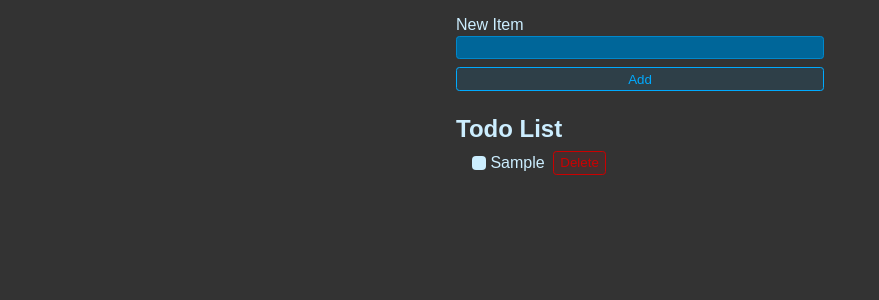
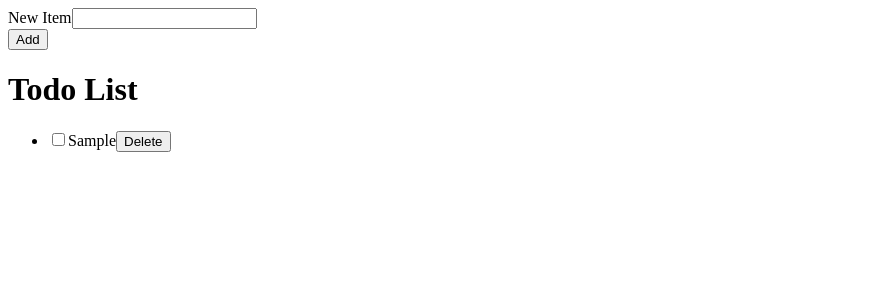
Before and after one commit to Breylu/React, a React (Vite) app: page / in a window 1280 px wide. Both pictures are taken after typing "Sample" into the empty fields and a click on the button "Add". Shown: the top 300 px of the page, without its empty margins (0-879 px from the left). Built offline with nearby package versions, Linux system fonts and the light colour scheme.

Commit message:
ReFormatted

```diff
--- a/src/App.jsx
+++ b/src/App.jsx
@@ -1,7 +1,6 @@
 import { useEffect, useState } from "react";
-import { NewTodoForm } from "./NewTodoForm";
-import "./style.css";
-import { TodoList } from "./TodoList";
+import { NewTodoForm } from "./components/NewTodoForm";
+import { TodoList } from "./components/TodoList";
 
 export default function App() {
   const [todos, setTodos] = useState(() => {
--- a/src/style.css
+++ /dev/null
@@ -1,139 +0,0 @@
-* {
-    font-family: Arial, Helvetica, sans-serif;
-    box-sizing: border-box;
-  }
-
-  body {
-    background: #333;
-    color: hsl(200, 100%, 90%);
-    max-width: 400px;
-    padding: 1rem;
-    margin: 0 auto;
-  }
-
-  .new-item-form {
-    display: flex;
-    flex-direction: column;
-    gap: 0.5rem;
-  }
-
-  .form-row {
-    display: flex;
-    flex-direction: column;
-    gap: 0.1rem;
-  }
-
-  .btn {
-    background: hsl(200, 100%, 50%, 0.1);
-    border: 1px solid hsl(200, 100%, 50%);
-    color: hsl(200, 100%, 50%);
-    padding: 0.25em 0.5em;
-    border-radius: 0.25em;
-    cursor: pointer;
-    outline: none;
-  }
-
-  .btn:hover,
-  .btn:focus-visible {
-    background: hsl(200, 100%, 50%, 0.2);
-  }
-  .btn.btn-danger {
-    background: hsl(0, 100%, 40%, 0.1);
-    border: 1px solid hsl(0, 100%, 40%);
-    color: hsl(0, 100%, 40%);
-  }
-
-  .btn.btn-danger:hover,
-  .btn.btn-danger:focus-visible {
-    background: hsl(0, 100%, 40%, 0.2);
-  }
-
-  .new-item-form input {
-    outline: none;
-    border: 1px solid hsl(200, 100%, 40%);
-    background: hsl(200, 100%, 30%);
-    border-radius: 0.25em;
-    padding: 0.25em 0.5em;
-    color: hsl(200, 100%, 90%);
-  }
-
-  .new-item-form input:focus {
-    border: 1px solid hsl(200, 100%, 70%);
-  }
-
-  .header {
-    font-size: 1.5rem;
-    margin-top: 1.5rem;
-    margin-bottom: 0.5rem;
-  }
-
-  .list {
-    margin: 0;
-    padding: 0;
-    margin-left: 1rem;
-    list-style: none;
-  }
-
-  .list li:has(input:checked) label {
-    color: hsl(200, 20%, 40%);
-  }
-
-  .list {
-    display: flex;
-    flex-direction: column;
-    gap: 0.3rem;
-  }
-
-  .list li {
-    display: flex;
-    gap: 0.5rem;
-    align-items: center;
-  }
-
-  .list li label {
-    display: flex;
-    gap: 0.25rem;
-    cursor: pointer;
-    align-items: center;
-  }
-
-  .list li:has(input:focus-visible) label {
-    outline: 1px solid hsl(200, 100%, 50%);
-  }
-
-  .list li input {
-    outline: none;
-    width: 0;
-    height: 0;
-    appearance: none;
-    pointer-events: none;
-    position: absolute;
-  }
-
-  .list li label::before {
-    content: "";
-    display: block;
-    width: 0.9rem;
-    height: 0.9rem;
-    background: hsl(200, 100%, 90%);
-    border-radius: 0.25em;
-    display: flex;
-    justify-content: center;
-    align-items: center;
-  }
-
-  .list li label:hover::before {
-    background: hsl(200, 100%, 80%);
-  }
-
-  .list li:has(input:checked) label::before {
-    content: "✔";
-    background: hsl(200, 100%, 40%);
-    color: hsl(200, 100%, 90%);
-    font-size: 0.75rem;
-    font-weight: bold;
-  }
-
-  .list li:has(input:checked) label:hover::before {
-    background: hsl(200, 100%, 30%);
-  }
```
Also changed, not shown: src/components/NewTodoForm.jsx (renamed from src/NewTodoForm.jsx), src/components/TodoItem.jsx (renamed from src/TodoItem.jsx), src/components/TodoList.jsx (renamed from src/TodoList.jsx).
